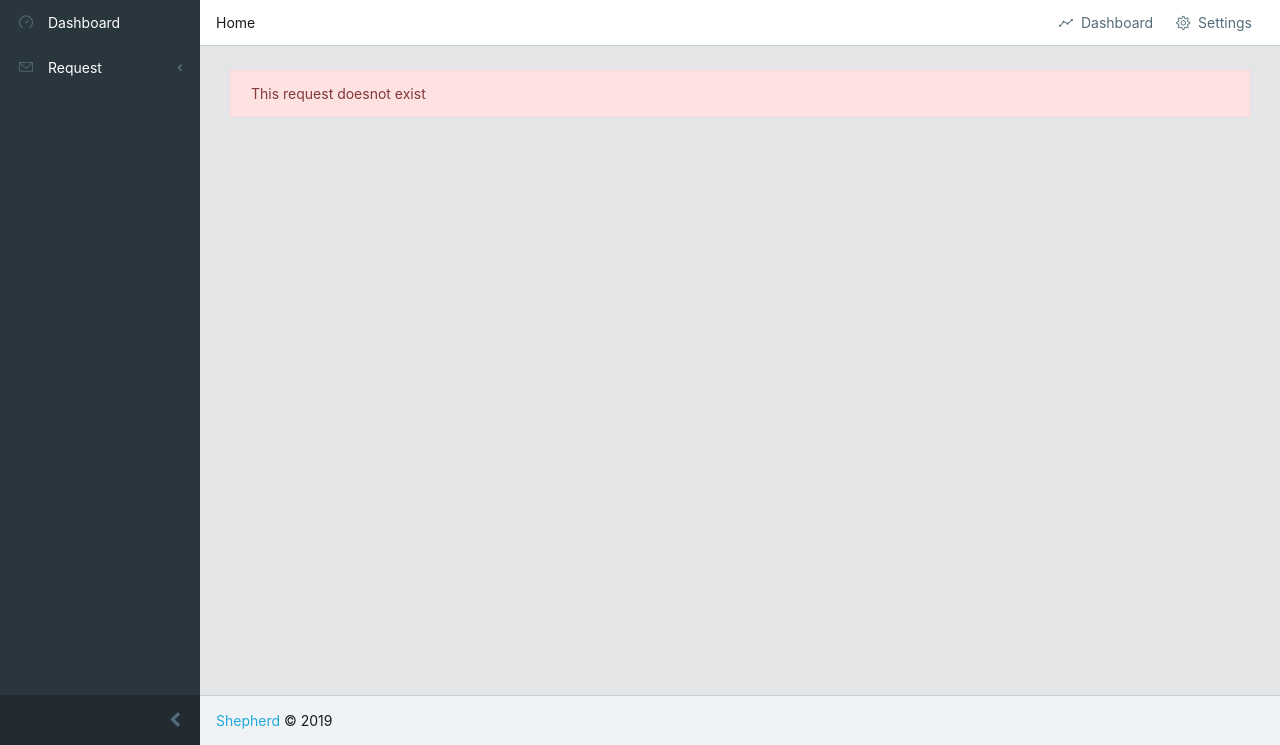
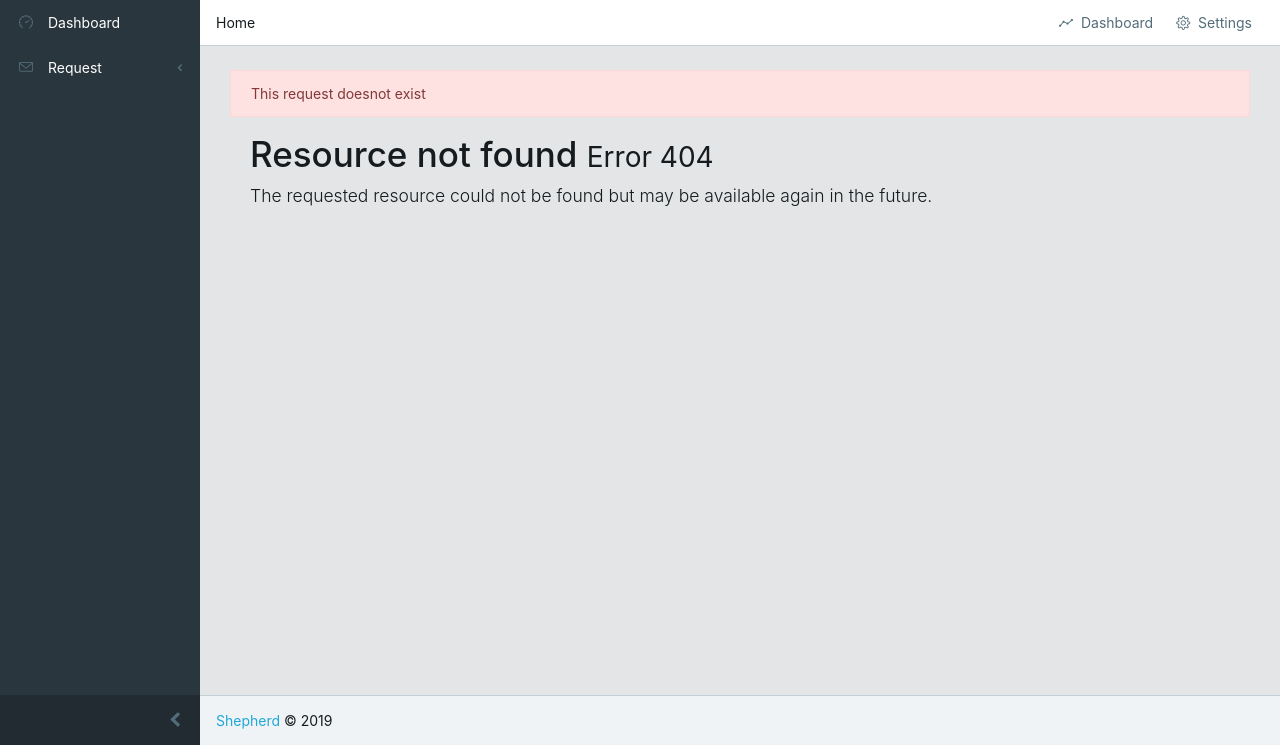
Before and after one commit to ansonpinhero/Shepherd, a Django app: page /request/view/1/ in a window 1280 px wide. Shown: the part 55-800 px from the top of the page. Run offline with Django 3.2, Linux system fonts and the light colour scheme; the visitor is signed in with stand-in values (Sample User, id 1); data comes from the database, SQL or seed files in the repository; data that the repository does not hold is empty; parts of the project's set-up code (start-up, migrations or seed data) failed here and were passed over; some libraries are stand-ins or nearby versions.

Commit message:
Added 404 and 500 page

```diff
--- a/portal/urls.py
+++ b/portal/urls.py
@@ -37,3 +37,4 @@ urlpatterns = [
 
 
 ]
+handler404 = 'portal.views.view_404'
--- a/portal/views.py
+++ b/portal/views.py
@@ -25,6 +25,12 @@ status_codes = {
 def index(request):
 
     return render(request, 'portal/home.html')
+
+def view_404(request,exception=None):
+    return render(request, 'portal/404.html')
+def view_500(request,exception=None):
+    return render(request, 'portal/500.html')
+
 @login_required(login_url = 'login')
 def logout(request):
     log_out(request)
--- a/shepherd/urls.py
+++ b/shepherd/urls.py
@@ -21,3 +21,5 @@ urlpatterns = [
     path('admin/', admin.site.urls),
     path('',include('portal.urls')),
 ]
+handler404 = 'portal.views.view_404'
+handler500 = 'portal.views.view_500'
--- a/templates/portal/404.html
+++ b/templates/portal/404.html
@@ -2,6 +2,9 @@
 {% load static %}
 
 {% block content %}
+<style type="text/css">
+.cover{display:table-cell;vertical-align:middle;padding:0 20px};
+</style>
 {% if messages %}
 {% for message in messages %}
 <div class="alert alert-danger" role="alert">
@@ -12,6 +15,6 @@
 
 {% endif %}
 
-
+<div class="cover"><h1>Resource not found <small>Error 404</small></h1><p class="lead">The requested resource could not be found but may be available again in the future.</p></div>
 
 {% endblock %}
```
Also changed, not shown: templates/portal/500.html (added, +16 -0 lines).
